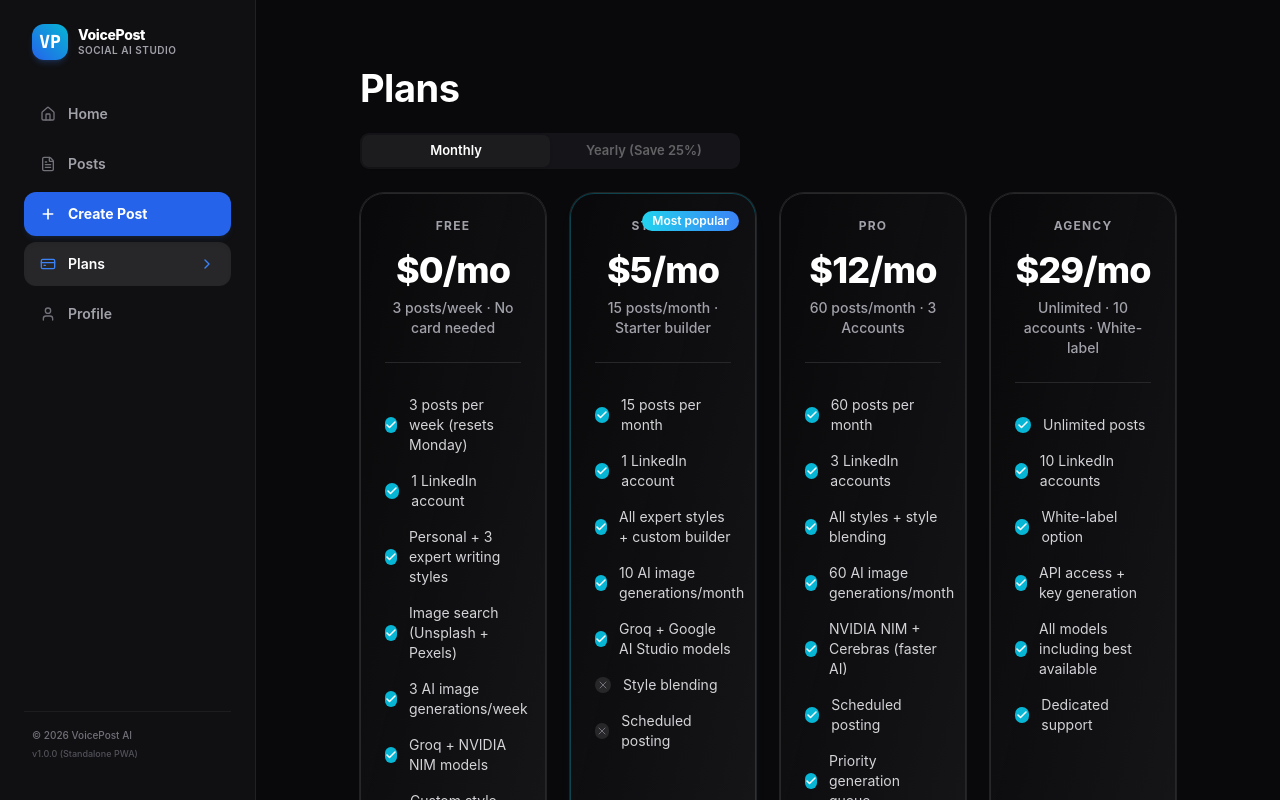
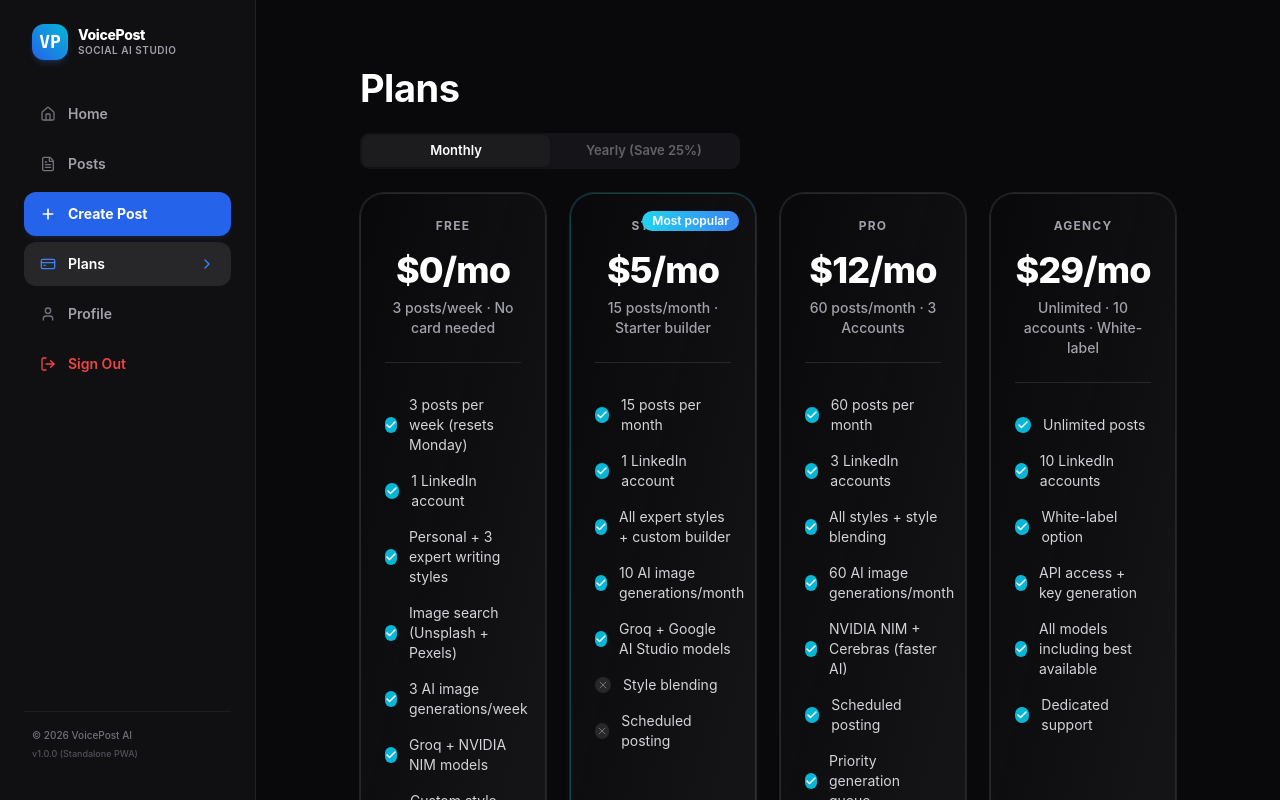
Before and after one commit to vikrambalaaj/voicepost-ai, a Next.js app: page /pricing in a window 1280 px wide. Built offline with nearby package versions, Linux system fonts and the light colour scheme.

Commit message:
feat: add desktop sidebar Sign Out and replace Mixkit video link with locally hosted showcase video file

```diff
--- a/src/app/dashboard/page.tsx
+++ b/src/app/dashboard/page.tsx
@@ -115,7 +115,7 @@ export default function DashboardPage() {
                     loop
                     muted
                     playsInline
-                    src="https://assets.mixkit.co/videos/preview/mixkit-software-developer-working-on-his-computer-38534-large.mp4"
+                    src="/showcase.mp4"
                     poster="https://images.unsplash.com/photo-1618005182384-a83a8bd57fbe?w=800"
                   />
                 </div>
--- a/src/app/page.tsx
+++ b/src/app/page.tsx
@@ -157,7 +157,7 @@ export default function LandingPage() {
             muted
             loop
             playsInline
-            src="https://assets.mixkit.co/videos/preview/mixkit-software-developer-working-on-his-computer-38534-large.mp4"
+            src="/showcase.mp4"
             poster="https://images.unsplash.com/photo-1618005182384-a83a8bd57fbe?w=1200"
           />
         </div>
--- a/src/components/layout/IosShell.tsx
+++ b/src/components/layout/IosShell.tsx
@@ -1,13 +1,18 @@
 import React from "react";
 import Link from "next/link";
 import { usePathname, useRouter } from "next/navigation";
-import { Home, FileText, Plus, CreditCard, User, ChevronRight } from "lucide-react";
+import { Home, FileText, Plus, CreditCard, User, ChevronRight, LogOut } from "lucide-react";
 import { cn } from "@/lib/utils";
 import { TabBar } from "./TabBar";
 
 export const IosShell = ({ children }: { children: React.ReactNode }) => {
   const pathname = usePathname();
   const router = useRouter();
+
+  const handleSignOut = async () => {
+    await fetch("/api/auth/logout", { method: "POST" });
+    router.push("/login");
+  };
 
   const menuItems = [
     { label: "Home", icon: Home, path: "/dashboard" },
@@ -71,6 +76,15 @@ export const IosShell = ({ children }: { children: React.ReactNode }) => {
                 </Link>
               );
             })}
+
+            {/* Desktop-only Sign Out button in sidebar */}
+            <button
+              onClick={handleSignOut}
+              className="flex items-center gap-3 w-full px-4 py-3 rounded-xl text-sm font-semibold text-red-500 hover:text-red-400 hover:bg-red-950/20 active:scale-98 transition-all duration-150 group cursor-pointer text-left border-none bg-transparent mt-4"
+            >
+              <LogOut className="w-4 h-4 text-red-500 group-hover:text-red-400" />
+              <span>Sign Out</span>
+            </button>
           </nav>
         </div>
 
```
Also changed, not shown: 1 other file (tests, documents, lock files or other folders).
